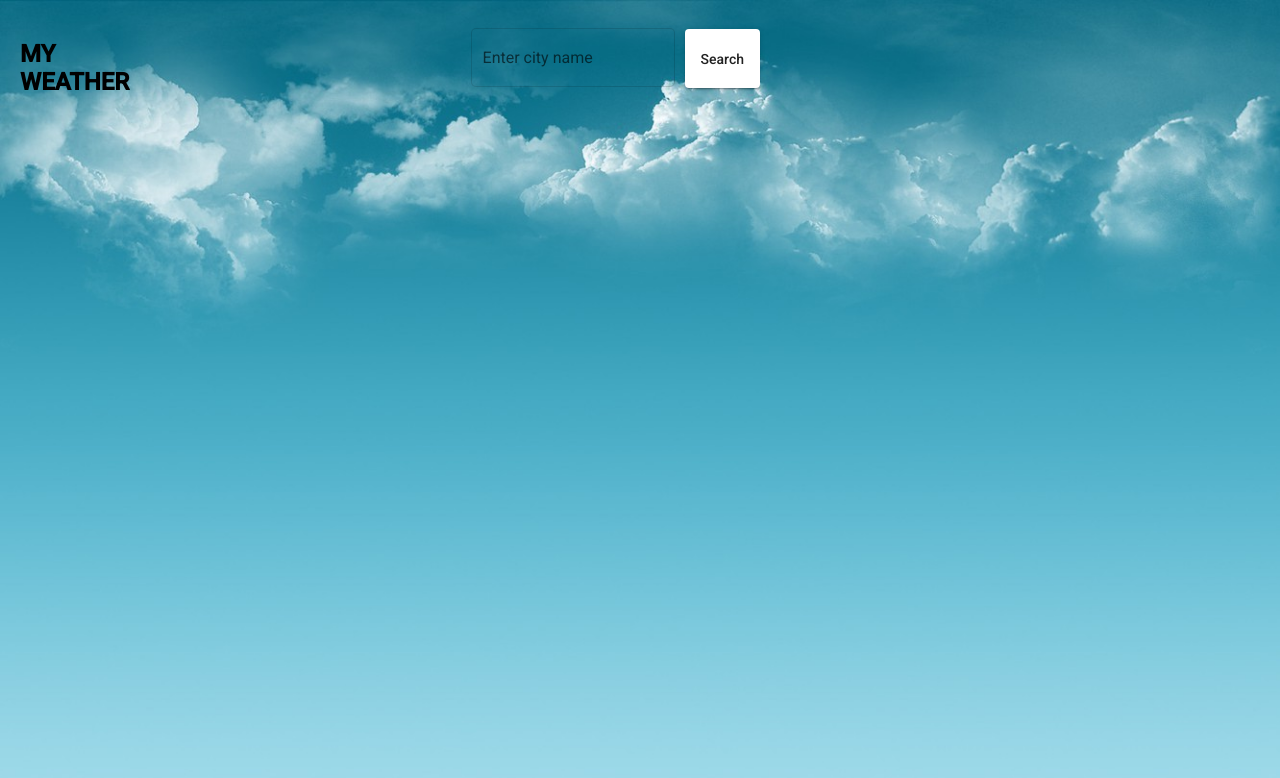
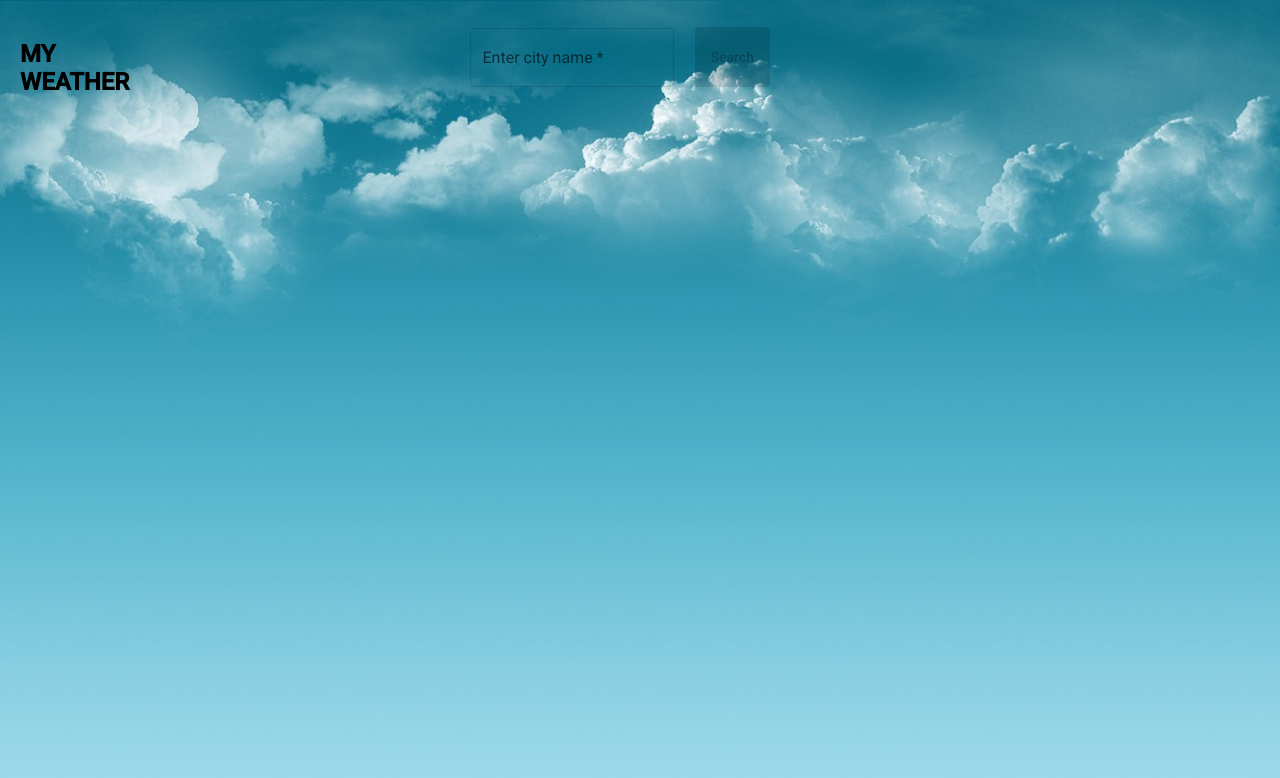
Before and after one commit to iaveryanova/openWeatherAngular, an Angular app: page / in a window 1280 px wide. Shown: the top 778 px of the page. Built offline with nearby package versions, Linux system fonts and the light colour scheme.

Commit message:
Added validation form

```diff
--- a/src/app/app.component.html
+++ b/src/app/app.component.html
@@ -1,20 +1,37 @@
 <header>
   <h2>MY WEATHER</h2>
 
-  <div>
-    <mat-form-field class="example-full-width" appearance="outline">
-      <mat-label>Enter city name</mat-label>
-      <input [(ngModel)]="cityName" matInput placeholder="Ex. Minsk" />
-    </mat-form-field>
-  </div>
+  <form [formGroup]="enterCity">
+      <mat-form-field class="example-full-width" appearance="outline">
+        <mat-label>Enter city name</mat-label>
+        <input
+        [(ngModel)]="cityName"
+        matInput
+        placeholder="Ex. Minsk"
+        (keypress)="onKeyPress($event)"
+        formControlName="city"
+        />
+      </mat-form-field>
 
-  <div>
-    <button mat-raised-button (click)="getWeather(cityName)">Search</button>
-  </div>
+      <span
+      class="error"
+      *ngIf="city?.invalid && (city?.dirty || city?.touched) && !city?.errors?.['required']"
+      >Invalid input</span>
+
+
+      <!-- <span
+      class="error"
+      *ngIf="city?.errors?.['required'] && (city?.dirty || city?.touched)"
+      >City name required</span> -->
+
+      <button mat-raised-button (click)="getWeather(cityName)" [disabled]="!cityName">Search</button>
+  </form>
 </header>
 
+<div class="notFound" *ngIf="isError"></div>
+
 <app-one-day-weather
-  *ngIf="currentWeather"
+  *ngIf="(!isError && currentWeather)"
   [currentWeather]="currentWeather"
   [cityName]="cityName"
 ></app-one-day-weather>
--- a/src/app/app.component.scss
+++ b/src/app/app.component.scss
@@ -1,20 +1,43 @@
 header {
   display: flex;
   align-items: center;
-  width: 740px;
+  width: 750px;
 
   h2 {
     margin-right: 300px;
   }
 
-  mat-form-field{
-    margin-right: 10px;
+  form {
+    width: 300px;
+    display: flex;
+    position: relative;
+    justify-content: space-between;
+    .error {
+      position: absolute;
+      top: 70px;
+      left: 10px;
+      font-size: 14px;
+      color: brown;
+    }
+  }
+
+  mat-form-field {
+    margin: 0px;
   }
 
   button {
-    margin-bottom: 1.34375em;
-    height: 59px;
+    height: 60px;
+    margin: 0.25em 0;
+
   }
 
 
 }
+
+.notFound {
+  width: 60vw;
+  height: 60vh;
+  background: url(../assets/not-found.jpg) no-repeat center/100%;
+  margin: 20px auto;
+  opacity: 0.6;
+}
--- a/src/app/app.component.ts
+++ b/src/app/app.component.ts
@@ -2,6 +2,7 @@ import { Component, OnInit } from '@angular/core';
 import { WeatherService } from './shared/service/weather.service';
 import { IWeather } from './shared/model/weather.model';
 import { IForecast } from './shared/model/forecast.model';
+import { FormControl, FormGroup, Validators } from '@angular/forms';
 
 @Component({
   selector: 'app-root',
@@ -12,7 +13,8 @@ export class AppComponent implements OnInit {
   cityName: string = '';
   currentWeather!: IWeather;
   forecastWeather!: IForecast;
-  // flag: boolean = false;
+  isError: boolean = false;
+
 
   constructor(private weatherService: WeatherService) {}
 
@@ -22,9 +24,33 @@ export class AppComponent implements OnInit {
   getWeather(cityName: string) {
     this.weatherService.flag = false;
     this.weatherService.getWeatherbyCityName(this.cityName).subscribe((response: IWeather) => {
+      this.isError = false;
       this.currentWeather = response;
       console.log(response);
-    })
+    },
+    (err: Error) => {
+      console.log(err);
+      this.isError = true;
+    }
+    )
+  }
+
+  public enterCity = new FormGroup({
+    city: new FormControl('', [
+      Validators.pattern(/^[а-яА-Яa-zA-Z]+$/),
+      Validators.required,
+    ]),
+  });
+
+  public onKeyPress(e: any) {
+    if (e.keyCode === 13 && e.target.value) {
+      this.cityName = e.target.value;
+      this.getWeather(this.cityName);
+    }
+  }
+
+  get city() {
+    return this.enterCity.get('city');
   }
 
 
--- a/src/app/app.module.ts
+++ b/src/app/app.module.ts
@@ -4,7 +4,7 @@ import { HttpClientModule } from '@angular/common/http';
 import { MatInputModule } from '@angular/material/input';
 import { MatFormFieldModule } from '@angular/material/form-field';
 import { MatButtonModule } from '@angular/material/button';
-import { FormsModule } from '@angular/forms';
+import { FormsModule, ReactiveFormsModule } from '@angular/forms';
 
 
 import { AppRoutingModule } from './app-routing.module';
@@ -27,7 +27,8 @@ import { FiveDayForecastComponent } from './components/five-day-forecast/five-da
     MatInputModule,
     MatFormFieldModule,
     MatButtonModule,
-    FormsModule
+    FormsModule,
+    ReactiveFormsModule
   ],
   providers: [AppComponent],
   bootstrap: [AppComponent]
```
Also changed, not shown: src/assets/not-found.jpg (added).
